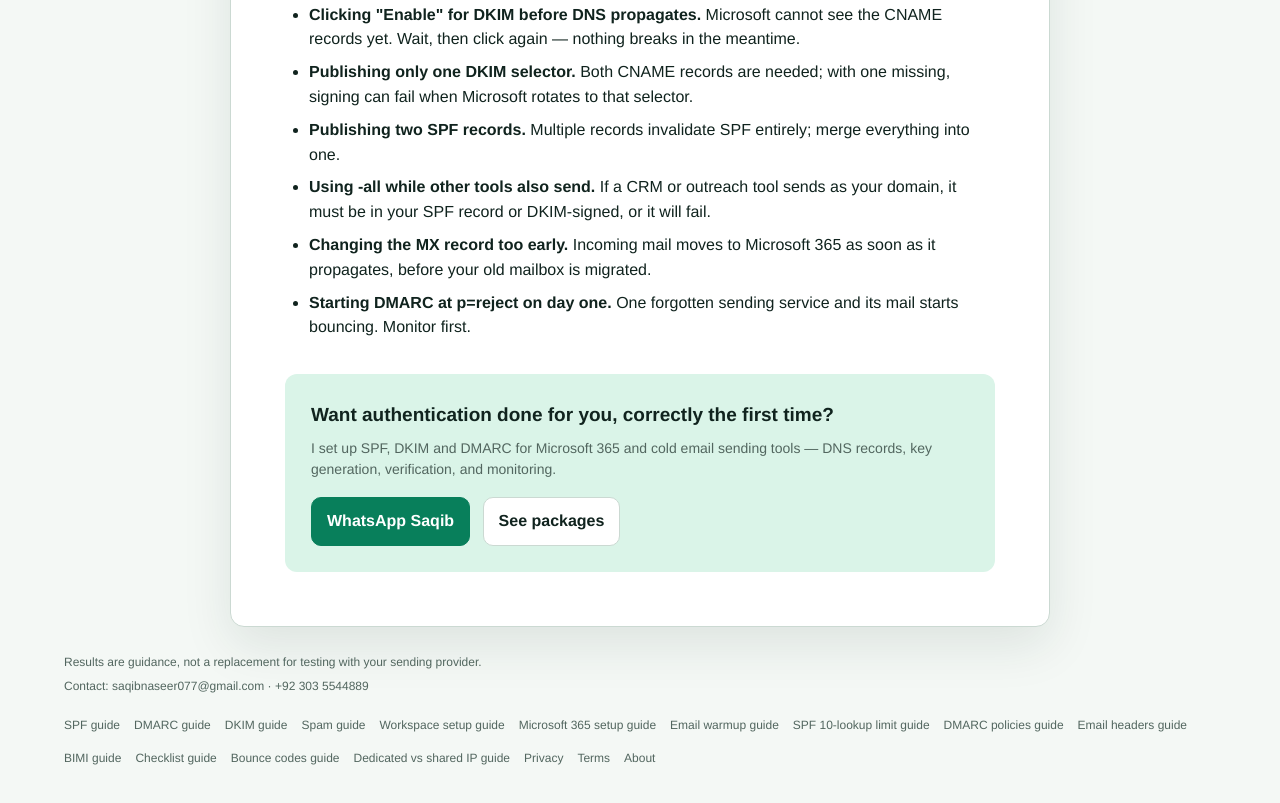
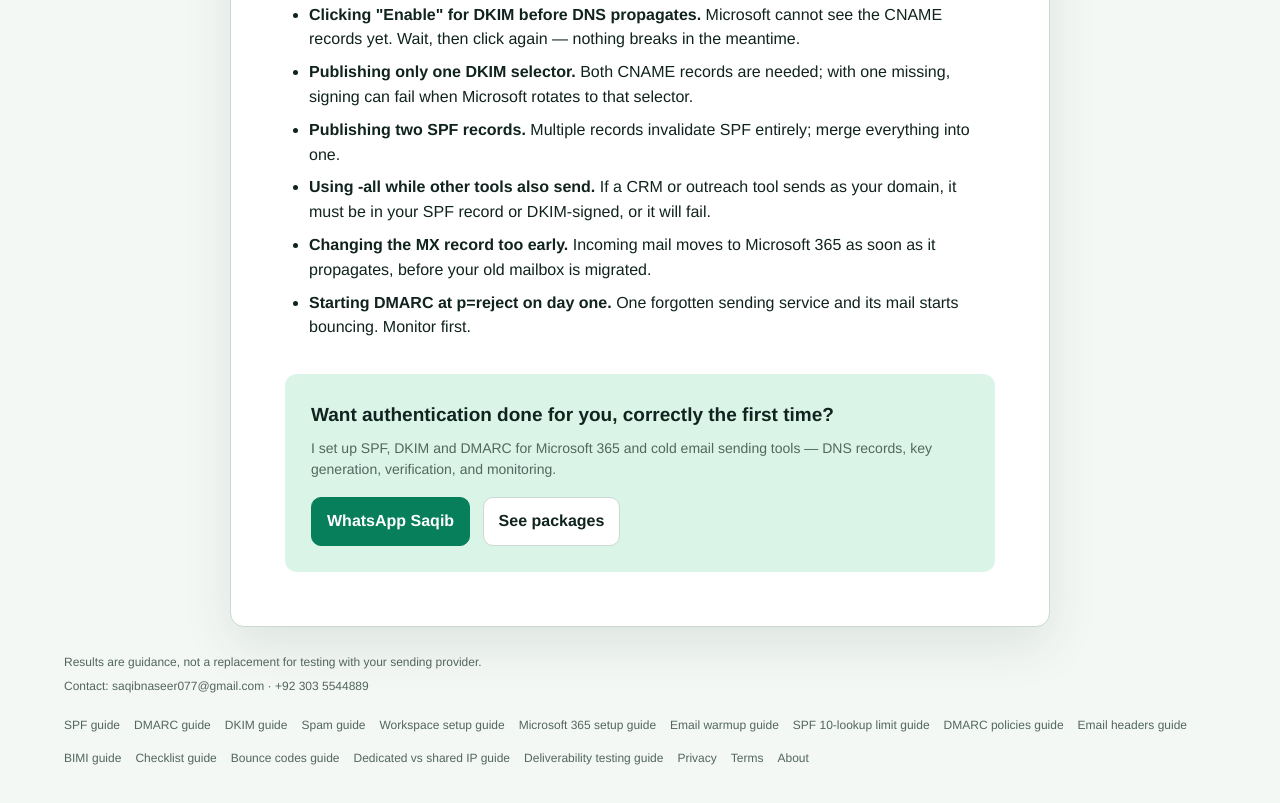
Before and after one commit to SaqibNaseer404/outboundauth, a plain HTML site: page guides/microsoft-365-spf-dkim-dmarc-setup.html in a window 1280 px wide. Shown: the part 3387-4190 px from the top of the page. Drawn offline with Linux system fonts and the light colour scheme.

Commit message:
Guide 12 footer link: microsoft-365-spf-dkim-dmarc-setup

```diff
--- a/guides/microsoft-365-spf-dkim-dmarc-setup.html
+++ b/guides/microsoft-365-spf-dkim-dmarc-setup.html
@@ -138,6 +138,7 @@ gtag('config','G-PLRGVLMB8S');
         <a href="/guides/cold-email-deliverability-checklist">Checklist guide</a>
         <a href="/guides/email-bounce-codes-explained">Bounce codes guide</a>
         <a href="/guides/dedicated-vs-shared-ip-cold-email">Dedicated vs shared IP guide</a>
+        <a href="/guides/how-to-test-email-deliverability">Deliverability testing guide</a>
         <a href="/privacy">Privacy</a>
         <a href="/terms">Terms</a>
         <a href="/about">About</a>
```
